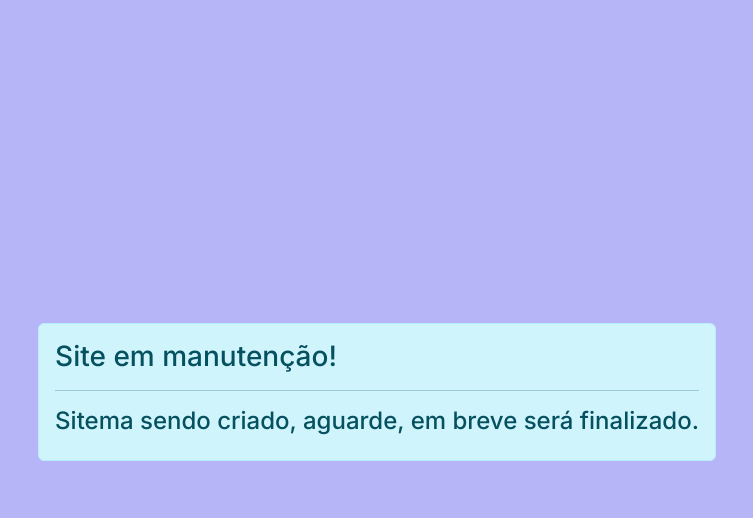
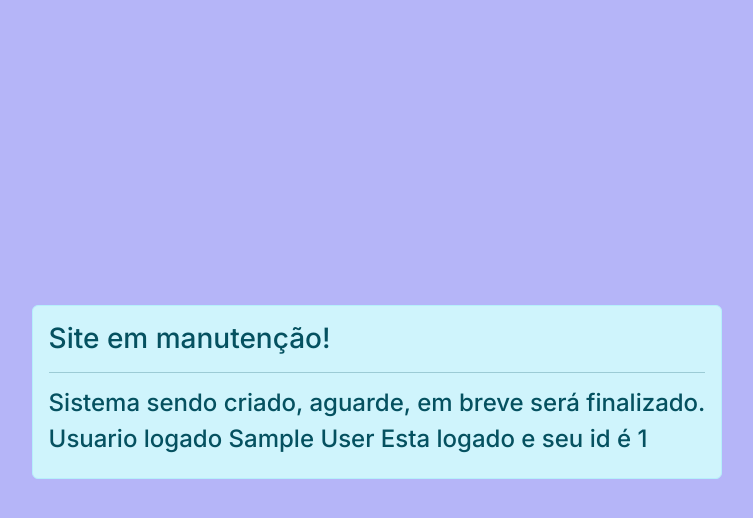
Before and after one commit to brunoqueluci/studio, a PHP site: page /sitemanutecao.php in a window 1280 px wide. Shown: the top 518 px of the page, without its empty margins (263-1016 px from the left). Run offline with PHP 8.4, Linux system fonts and the light colour scheme; the visitor is signed in with stand-in values (Sample User, id 1).

```diff
--- a/sitemanutecao.php
+++ b/sitemanutecao.php
@@ -9,10 +9,16 @@
     <title>Studio | Sistema de Gereciamento</title>
 </head>
 <body>
+
     <div class="alert alert-info" role="alert">
         <h3>Site em manutenção!</h3>
         <hr>
-        <h4>Sitema sendo criado, aguarde, em breve será finalizado.</h4>
+        <h4>Sistema sendo criado, aguarde, em breve será finalizado.</h4>
+        <h4>
+            <?php session_start();
+            echo "Usuario logado " . $_SESSION["nome"] . " Esta logado e seu id é " . $_SESSION["id"];
+            ?>
+        </h4>
      </div>
 <script src="https://cdn.jsdelivr.net/npm/bootstrap@5.2.2/dist/js/bootstrap.bundle.min.js" integrity="sha384-OERcA2EqjJCMA+/3y+gxIOqMEjwtxJY7qPCqsdltbNJuaOe923+mo//f6V8Qbsw3" crossorigin="anonymous"></script>
 </body>
```
Also changed, not shown: controller/sessao.php (deleted, +0 -10 lines).
